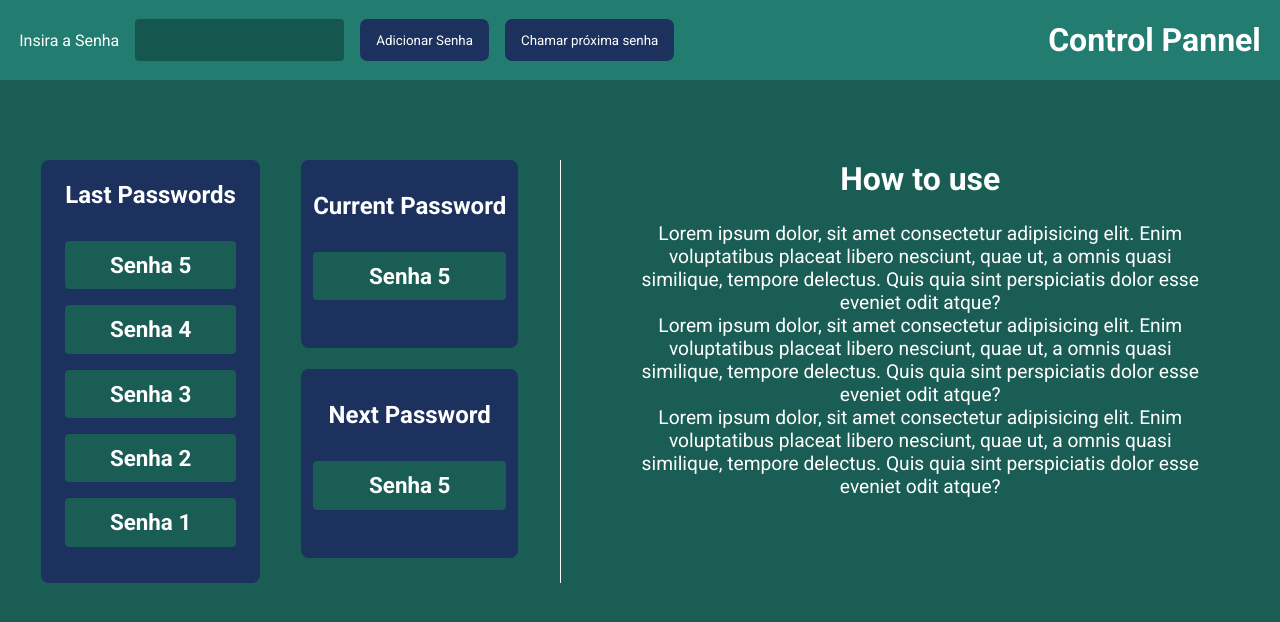
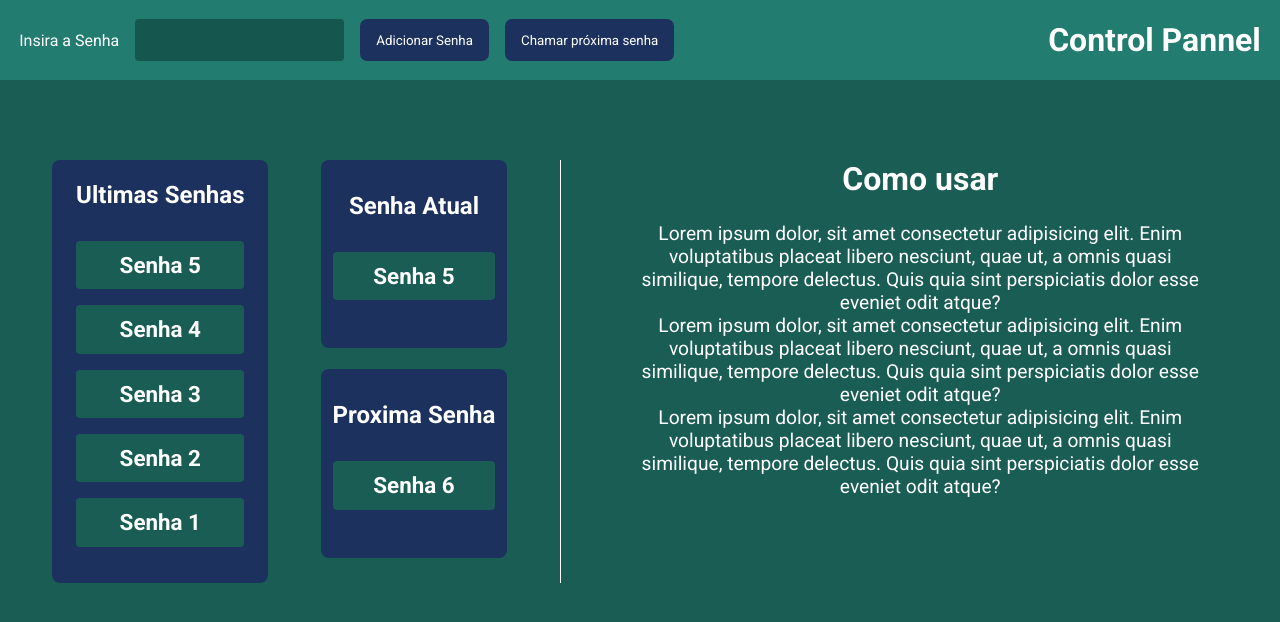
Before and after one commit to denis-junior/password-panel, a React (Create React App) app: page / in a window 1280 px wide. Shown: the top 622 px of the page. Built offline with nearby package versions, Linux system fonts and the light colour scheme.

Commit message:
english to portuguese

```diff
--- a/src/components/Controller.jsx
+++ b/src/components/Controller.jsx
@@ -50,7 +50,7 @@ const Controller = () => {
       <section className="passwords-tables">
         <div className="passwords-control">
           <div className="last-passwords-control">
-            <h2 className="title-passwords-control">Last Passwords</h2>
+            <h2 className="title-passwords-control">Ultimas Senhas</h2>
             <ul>
               <li>Senha 5</li>
               <li>Senha 4</li>
@@ -61,15 +61,15 @@ const Controller = () => {
           </div>
           <div className="current-next-passwords-control">
             <div className="current-password-control">
-              <h2 className="title-passwords-control">Current Password</h2>
+              <h2 className="title-passwords-control">Senha Atual</h2>
               <ul>
                 <li>Senha 5</li>
               </ul>
             </div>
             <div className="next-password-control">
-              <h2 className="title-passwords-control">Next Password</h2>
+              <h2 className="title-passwords-control">Proxima Senha</h2>
               <ul>
-                <li>Senha 5</li>
+                <li>Senha 6</li>
               </ul>
             </div>
 
@@ -79,7 +79,7 @@ const Controller = () => {
         </div>
 
         <div className="tutorial">
-          <h2 className="title-tutorial">How to use</h2>
+          <h2 className="title-tutorial">Como usar</h2>
           <p className="text-tutorial">Lorem ipsum dolor, sit amet consectetur adipisicing elit. Enim voluptatibus placeat libero nesciunt, quae ut, a omnis quasi similique, tempore delectus. Quis quia sint perspiciatis dolor esse eveniet odit atque?</p>
           <p className="text-tutorial">Lorem ipsum dolor, sit amet consectetur adipisicing elit. Enim voluptatibus placeat libero nesciunt, quae ut, a omnis quasi similique, tempore delectus. Quis quia sint perspiciatis dolor esse eveniet odit atque?</p>
           <p className="text-tutorial">Lorem ipsum dolor, sit amet consectetur adipisicing elit. Enim voluptatibus placeat libero nesciunt, quae ut, a omnis quasi similique, tempore delectus. Quis quia sint perspiciatis dolor esse eveniet odit atque?</p>
```
